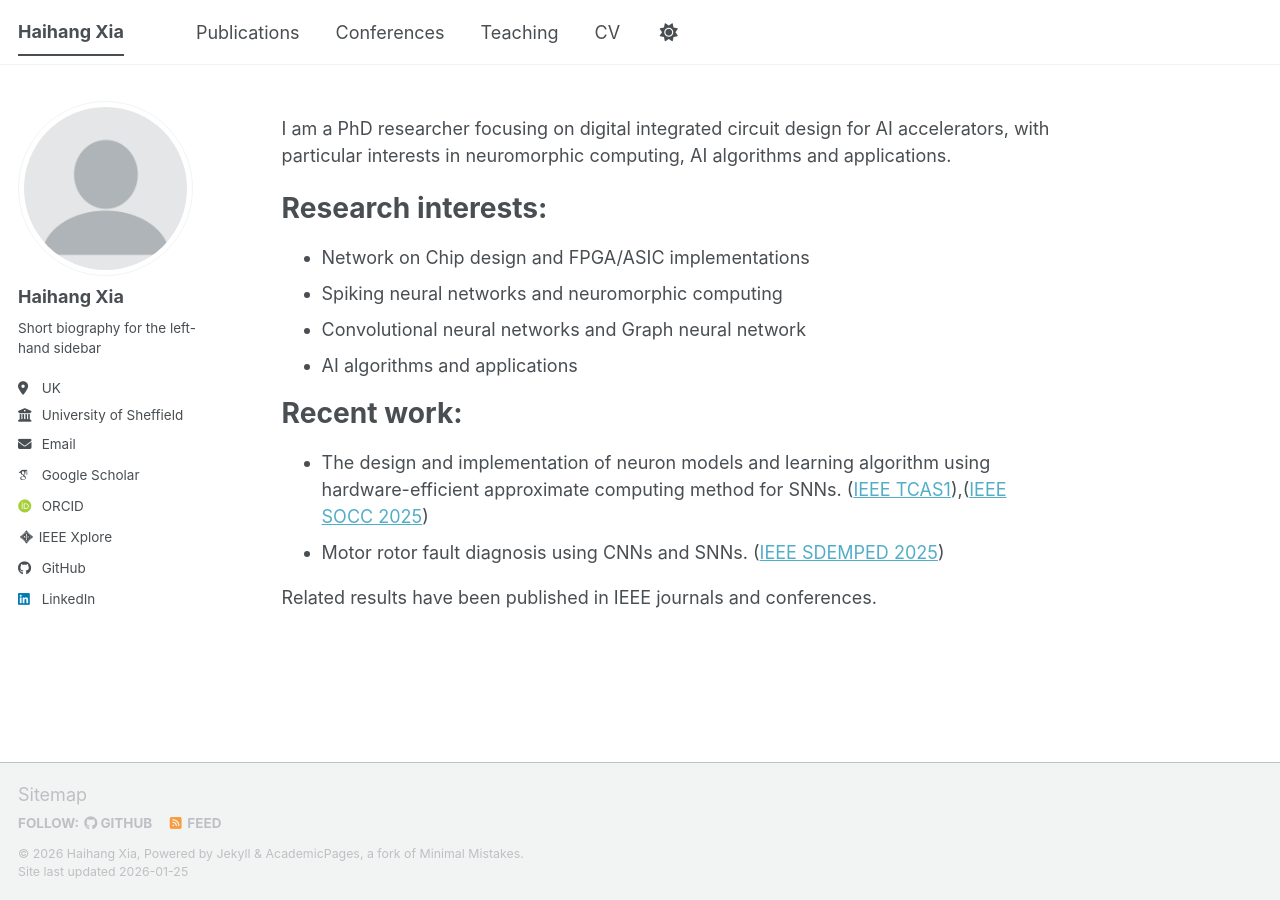
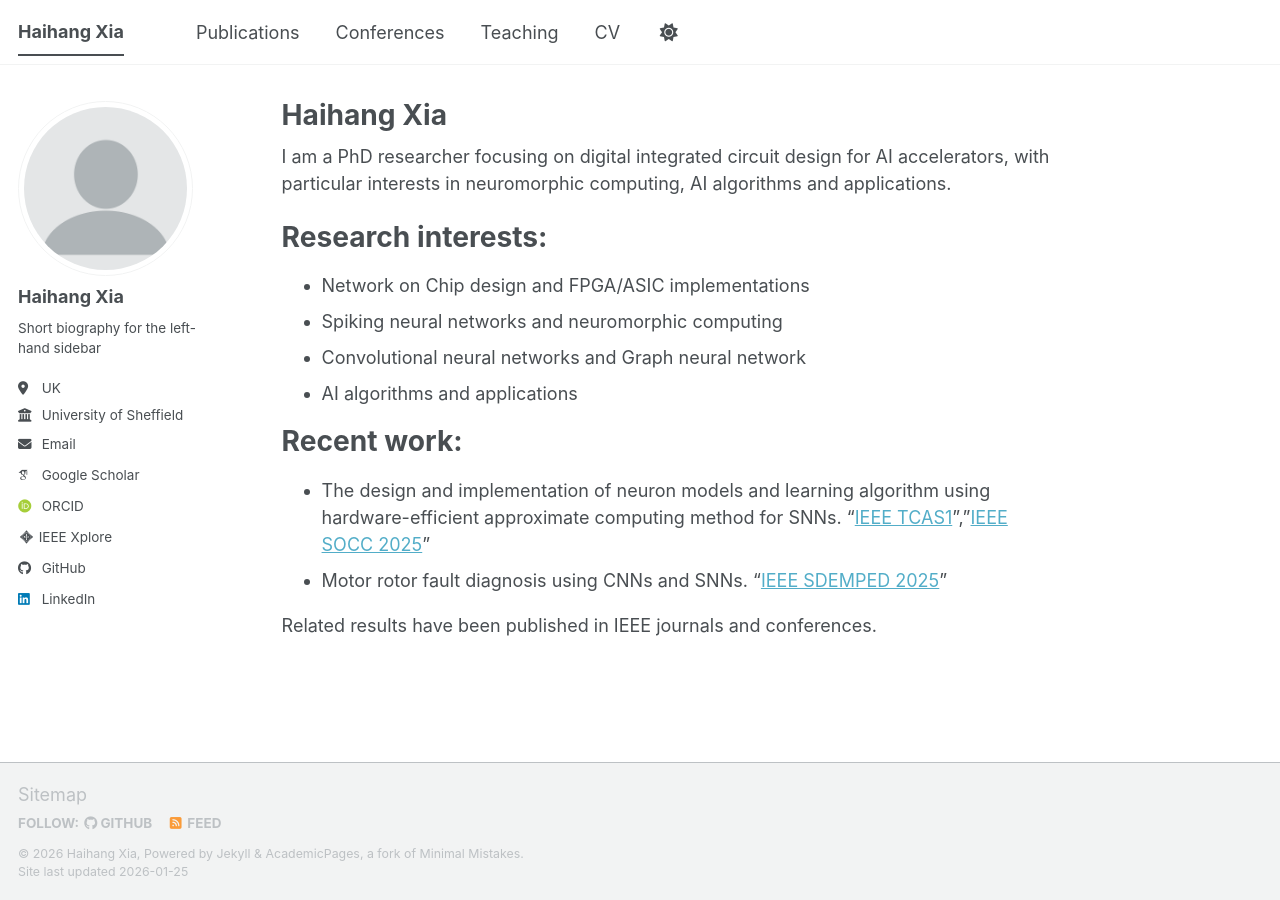
Before and after one commit to Haihang-Xia/Haihang-Xia.github.io, a Jekyll site: the page built from _pages/about.md, in a window 1280 px wide. Built offline with Jekyll 4.4.1, drawn with Linux system fonts in a browser that asks for light colours; some web fonts are replaced; a script bundle is joined from its source files by our own code; library files that are not in the unit come from our copies; some of the changed lines change nothing that is shown.

Commit message:
Update about.md

```diff
--- a/_pages/about.md
+++ b/_pages/about.md
@@ -1,6 +1,6 @@
 ---
 permalink: /
-title: ""
+title: "Haihang Xia"
 author_profile: true
 redirect_from:
   - /about/
@@ -20,8 +20,8 @@ Recent work:
 ======
 - The design and implementation of neuron models and learning algorithm using hardware-efficient
   approximate computing method for SNNs.
-  ([IEEE TCAS1](/publication/txas1_2025)),([IEEE SOCC 2025](/publication/socc2025))
+  "[IEEE TCAS1](/publication/tcas1_2025)","[IEEE SOCC 2025](/publication/socc2025)"
 - Motor rotor fault diagnosis using CNNs and SNNs.
-  ([IEEE SDEMPED 2025](/publication/sdemped2025))
+  "[IEEE SDEMPED 2025](/publication/sdemped2025)"
 
 Related results have been published in IEEE journals and conferences.
```
